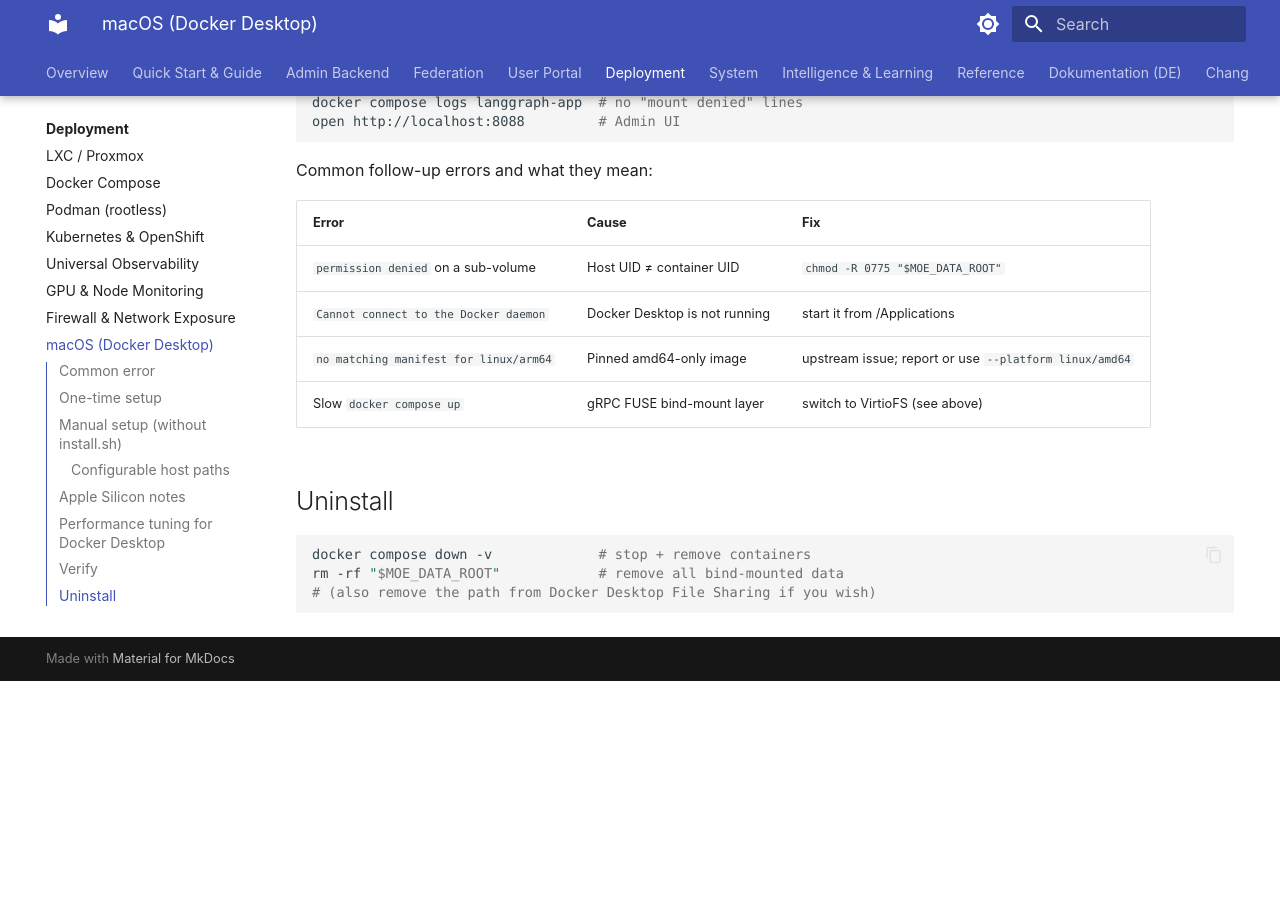
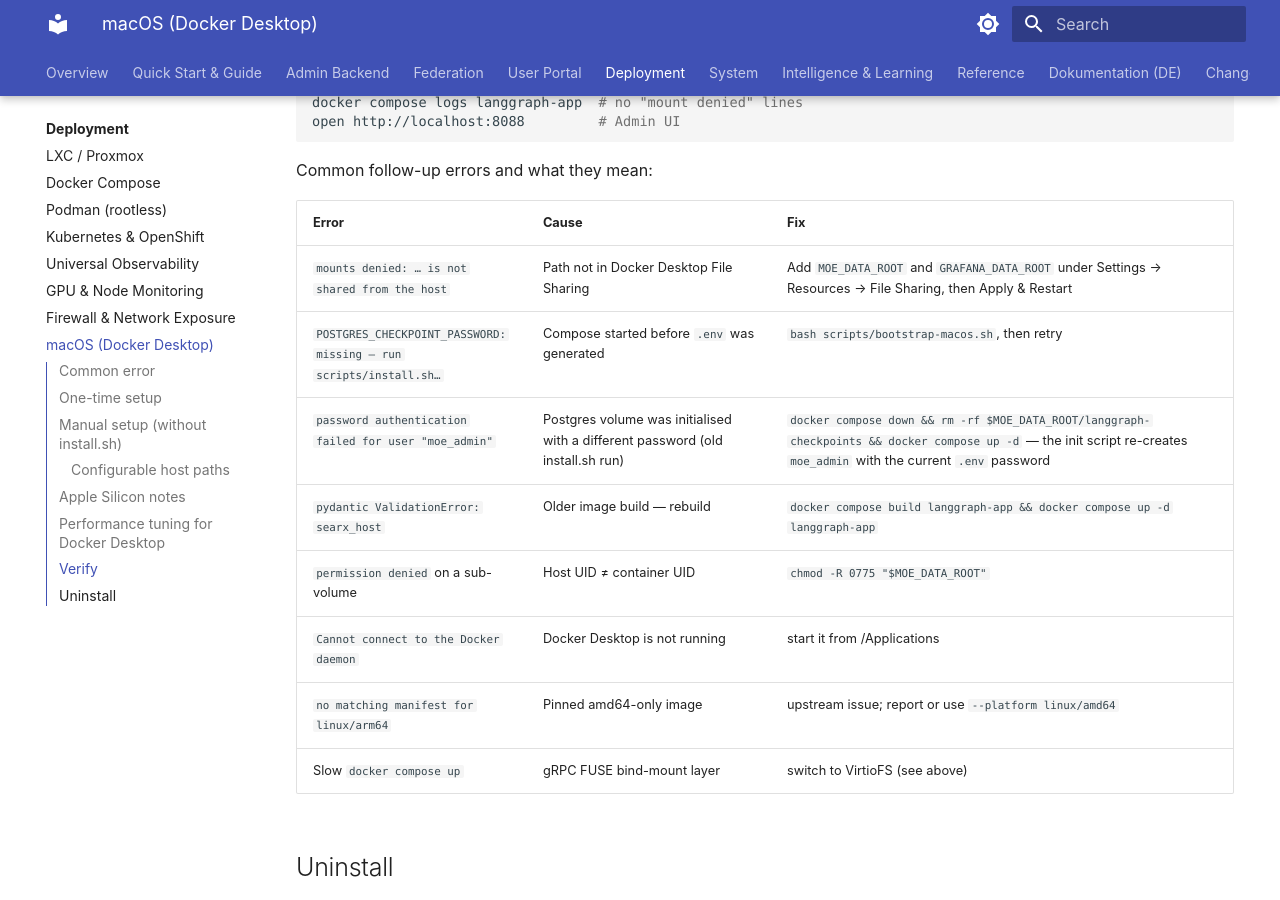
Before and after one commit to h3rb3rn/moe-sovereign, an MkDocs documentation site: the page built from docs/deployment/macos.md, in a window 1280 px wide and 900 px high, scrolled down 2843 px. Built offline with MkDocs 1.6.1 and Material for MkDocs 9.7.7, drawn with Linux system fonts in a browser that asks for light colours; a script that is not in the unit is left out; before the commit the page ends 3524 px from its top, so only the background shows below that.

Commit message:
Auto-create moe_admin role + moe_userdb database on first Postgres init
Root cause: terra_checkpoints initialised only the 'langgraph' user +
database. The Admin UI / orchestrator connect as 'moe_admin' against
'moe_userdb' — both missing on a fresh install, causing
'password authentication failed' and PoolTimeout crash loops.

Adds scripts/postgres-init/01-moe_admin.sh:
- Runs via Postgres's /docker-entrypoint-initdb.d/ hook on first init
- Creates moe_admin role with MOE_USERDB_PASSWORD (or ALTER if exists)
- Creates moe_userdb database owned by moe_admin
- Grants ALL PRIVILEGES idempotently

docker-compose.yml mounts the script directory and passes
MOE_USERDB_PASSWORD into terra_checkpoints' env so the init script
can read it.

docs/deployment/macos.md adds an expanded troubleshooting table with
this failure mode + recovery recipe (wipe the langgraph-checkpoints
volume to re-trigger init).

```diff
--- a/docker-compose.yml
+++ b/docker-compose.yml
@@ -118,8 +118,11 @@
       - POSTGRES_USER=langgraph
       - POSTGRES_PASSWORD=${POSTGRES_CHECKPOINT_PASSWORD:?missing — run scripts/install.sh (Linux) or scripts/bootstrap-macos.sh (macOS) first}
       - POSTGRES_DB=langgraph
+      # Consumed by scripts/postgres-init/01-moe_admin.sh on first init only
+      - MOE_USERDB_PASSWORD=${MOE_USERDB_PASSWORD:?missing — run scripts/install.sh (Linux) or scripts/bootstrap-macos.sh (macOS) first}
     volumes:
       - ${MOE_DATA_ROOT}/langgraph-checkpoints:/var/lib/postgresql/data
+      - ./scripts/postgres-init:/docker-entrypoint-initdb.d:ro
     healthcheck:
       test: ["CMD-SHELL", "pg_isready -U langgraph -d langgraph"]
       interval: 10s
--- a/docs/deployment/macos.md
+++ b/docs/deployment/macos.md
@@ -131,6 +131,10 @@
 
 | Error | Cause | Fix |
 |---|---|---|
+| `mounts denied: … is not shared from the host` | Path not in Docker Desktop File Sharing | Add `MOE_DATA_ROOT` and `GRAFANA_DATA_ROOT` under Settings → Resources → File Sharing, then Apply & Restart |
+| `POSTGRES_CHECKPOINT_PASSWORD: missing — run scripts/install.sh…` | Compose started before `.env` was generated | `bash scripts/bootstrap-macos.sh`, then retry |
+| `password authentication failed for user "moe_admin"` | Postgres volume was initialised with a different password (old install.sh run) | `docker compose down && rm -rf $MOE_DATA_ROOT/langgraph-checkpoints && docker compose up -d` — the init script re-creates `moe_admin` with the current `.env` password |
+| `pydantic ValidationError: searx_host` | Older image build — rebuild | `docker compose build langgraph-app && docker compose up -d langgraph-app` |
 | `permission denied` on a sub-volume | Host UID ≠ container UID | `chmod -R 0775 "$MOE_DATA_ROOT"` |
 | `Cannot connect to the Docker daemon` | Docker Desktop is not running | start it from /Applications |
 | `no matching manifest for linux/arm64` | Pinned amd64-only image | upstream issue; report or use `--platform linux/amd64` |
```
Also changed, not shown: 1 other file.
